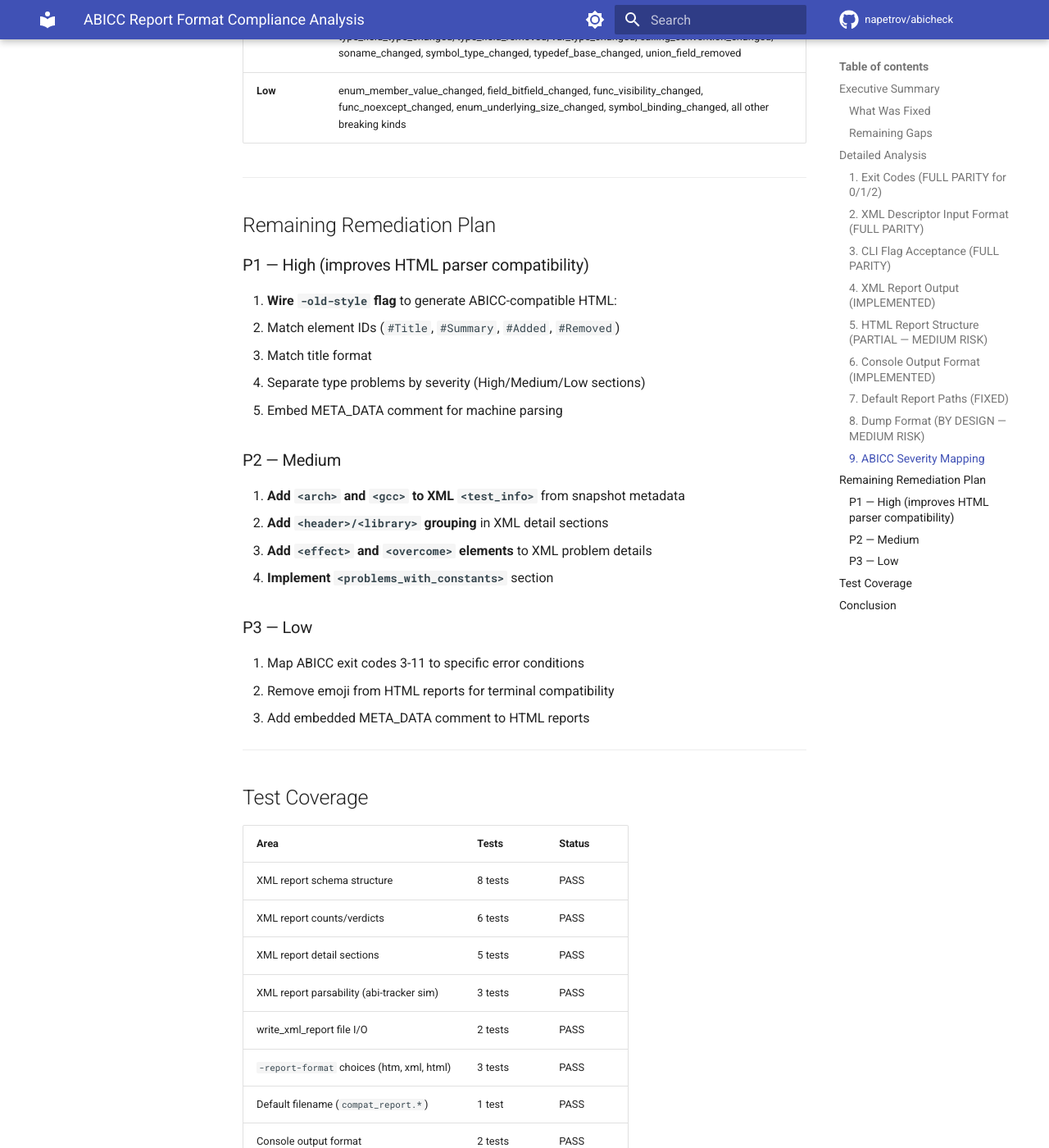
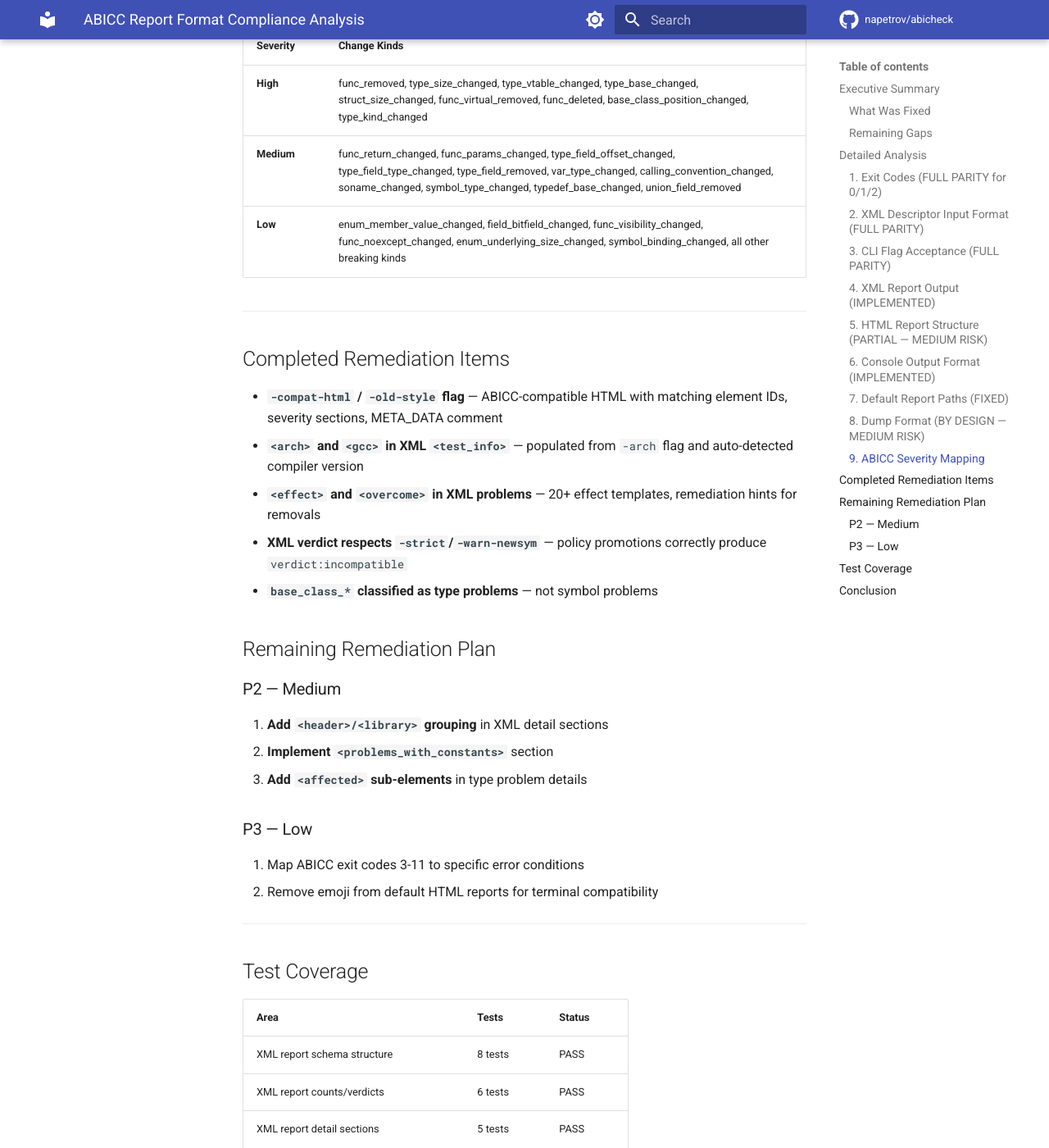
Before and after one commit to napetrov/abicheck, an MkDocs documentation site: the page built from docs/abicc_format_compliance.md, in a window 1280 px wide and 1400 px high, scrolled down 6908 px. Shown: the whole window at 82% size. Built offline with MkDocs 1.6.1 and Material for MkDocs 9.7.7, drawn with Linux system fonts in a browser that asks for light colours; comment, search, counter and statistics services are not loaded; some of the changed text lies outside the part shown.

Commit message:
Fix review findings: report_kind param, double-counting, defusedxml, test assertions
- Add report_kind parameter to compat HTML for dynamic binary/source titles
- Fix double-counting of additions in problem summary by excluding _ADDED_KINDS
- Add defuse_stdlib() to test_xml_report.py and test_xml_parity.py (B314)
- Add subprocess return code assertions in parity tests
- Fix test_overcome_element_for_removal with proper assertions
- Add source kind tests for title and META_DATA comment
- Update compliance doc with completed remediation items

https://claude.ai/code/session_01LypR28rHhAqKH8DFLD2Web

```diff
--- a/docs/abicc_format_compliance.md
+++ b/docs/abicc_format_compliance.md
@@ -16,8 +16,8 @@ infrastructure) would continue to work with abicheck's output.
 | `htm` format alias | **Implemented** | None |
 | Default report filename | **Fixed** (`compat_report.*`) | None |
 | Console BC% output | **Implemented** (ABICC format) | None |
-| HTML report — visual appearance | Similar but NOT identical | Medium |
-| HTML report — machine parsability | Different DOM structure | **HIGH** |
+| HTML report — default mode | Similar but NOT identical | Medium |
+| HTML report — `-compat-html` mode | **Implemented** (ABICC IDs + META_DATA) | Low |
 | Perl dump format input | NOT supported (by design) | Medium |
 | ABICC exit codes 3-11 | NOT implemented | Low |
 
@@ -151,14 +151,15 @@ format is defined implicitly by the ABICC Perl source code.
 |-------------------|:--------:|-------|
 | `<reports>` wrapper | YES | |
 | `<report kind="binary\|source">` | YES | |
-| `<test_info>` | YES | Missing `<arch>`, `<gcc>` sub-elements |
+| `<test_info>` | YES | Includes `<arch>`, `<gcc>` when available |
 | `<test_results>` | YES | `<verdict>`, `<affected>`, `<symbols>` |
 | `<problem_summary>` | YES | Full severity tiers (high/medium/low/safe) |
 | `<added_symbols>` detail | YES | Flat `<name>` list (ABICC nests by header/library) |
 | `<removed_symbols>` detail | YES | Flat `<name>` list |
 | `<problems_with_types severity="">` | YES | `<type>/<problem>/<change>` hierarchy |
 | `<problems_with_symbols severity="">` | YES | `<symbol>/<problem>/<change>` hierarchy |
-| `<effect>`, `<overcome>` in problems | NO | ABICC includes remediation hints |
+| `<effect>` in problems | YES | 20+ effect text templates for common kinds |
+| `<overcome>` in problems | YES | Remediation hints for removals |
 | `<affected>` in type problems | NO | Per-type affected symbol list |
 | `<header>/<library>` nesting | NO | ABICC groups by header file, then library |
 | `<problems_with_constants>` | NO | Constant checking not yet implemented |
@@ -220,8 +221,16 @@ type_problems_high:3;...
 | CSS approach | Inline styles | Class-based |
 | META_DATA comment | Present | Absent |
 
-**Recommendation:** Wire the `-old-style` flag to generate ABICC-compatible
-HTML with matching element IDs and section structure.
+**ABICC-compatible HTML mode** (`-compat-html` / `-old-style`):
+
+When enabled, abicheck generates HTML with ABICC-compatible structure:
+- Element IDs: `#Title`, `#Summary`, `#Added`, `#Removed`,
+  `#TypeProblems_High`, `#InterfaceProblems_Medium`, etc.
+- Title format matching ABICC convention
+- Severity-tiered problem sections (High/Medium/Low)
+- Embedded `META_DATA` comment for machine parsing
+- `kind:binary` or `kind:source` depending on `report_kind`
+- CSS classes: `compatible`, `incompatible`, `warning`
 
 ### 6. Console Output Format (IMPLEMENTED)
 
@@ -262,28 +271,30 @@ this mapping for the XML report:
 
 ---
 
+## Completed Remediation Items
+
+- **`-compat-html` / `-old-style` flag** — ABICC-compatible HTML with
+  matching element IDs, severity sections, META_DATA comment
+- **`<arch>` and `<gcc>` in XML `<test_info>`** — populated from `-arch`
+  flag and auto-detected compiler version
+- **`<effect>` and `<overcome>` in XML problems** — 20+ effect templates,
+  remediation hints for removals
+- **XML verdict respects `-strict`/`-warn-newsym`** — policy promotions
+  correctly produce `verdict:incompatible`
+- **`base_class_*` classified as type problems** — not symbol problems
+
 ## Remaining Remediation Plan
-
-### P1 — High (improves HTML parser compatibility)
-
-1. **Wire `-old-style` flag** to generate ABICC-compatible HTML:
-   - Match element IDs (`#Title`, `#Summary`, `#Added`, `#Removed`)
-   - Match title format
-   - Separate type problems by severity (High/Medium/Low sections)
-   - Embed META_DATA comment for machine parsing
 
 ### P2 — Medium
 
-2. **Add `<arch>` and `<gcc>` to XML `<test_info>`** from snapshot metadata
-3. **Add `<header>/<library>` grouping** in XML detail sections
-4. **Add `<effect>` and `<overcome>` elements** to XML problem details
-5. **Implement `<problems_with_constants>`** section
+1. **Add `<header>/<library>` grouping** in XML detail sections
+2. **Implement `<problems_with_constants>`** section
+3. **Add `<affected>` sub-elements** in type problem details
 
 ### P3 — Low
 
-6. Map ABICC exit codes 3-11 to specific error conditions
-7. Remove emoji from HTML reports for terminal compatibility
-8. Add embedded META_DATA comment to HTML reports
+4. Map ABICC exit codes 3-11 to specific error conditions
+5. Remove emoji from default HTML reports for terminal compatibility
 
 ---
 
```
Also changed, not shown: 5 other files.
